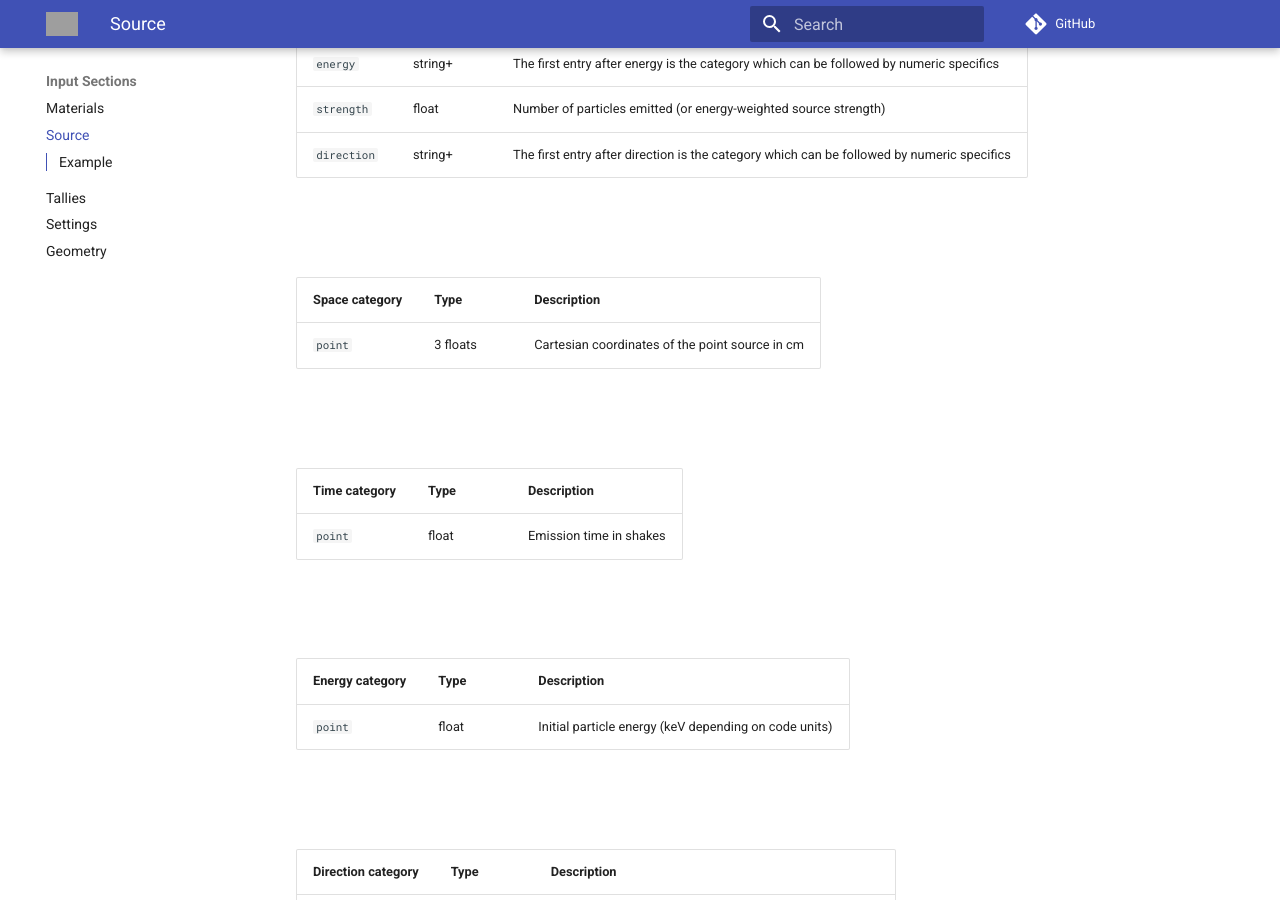
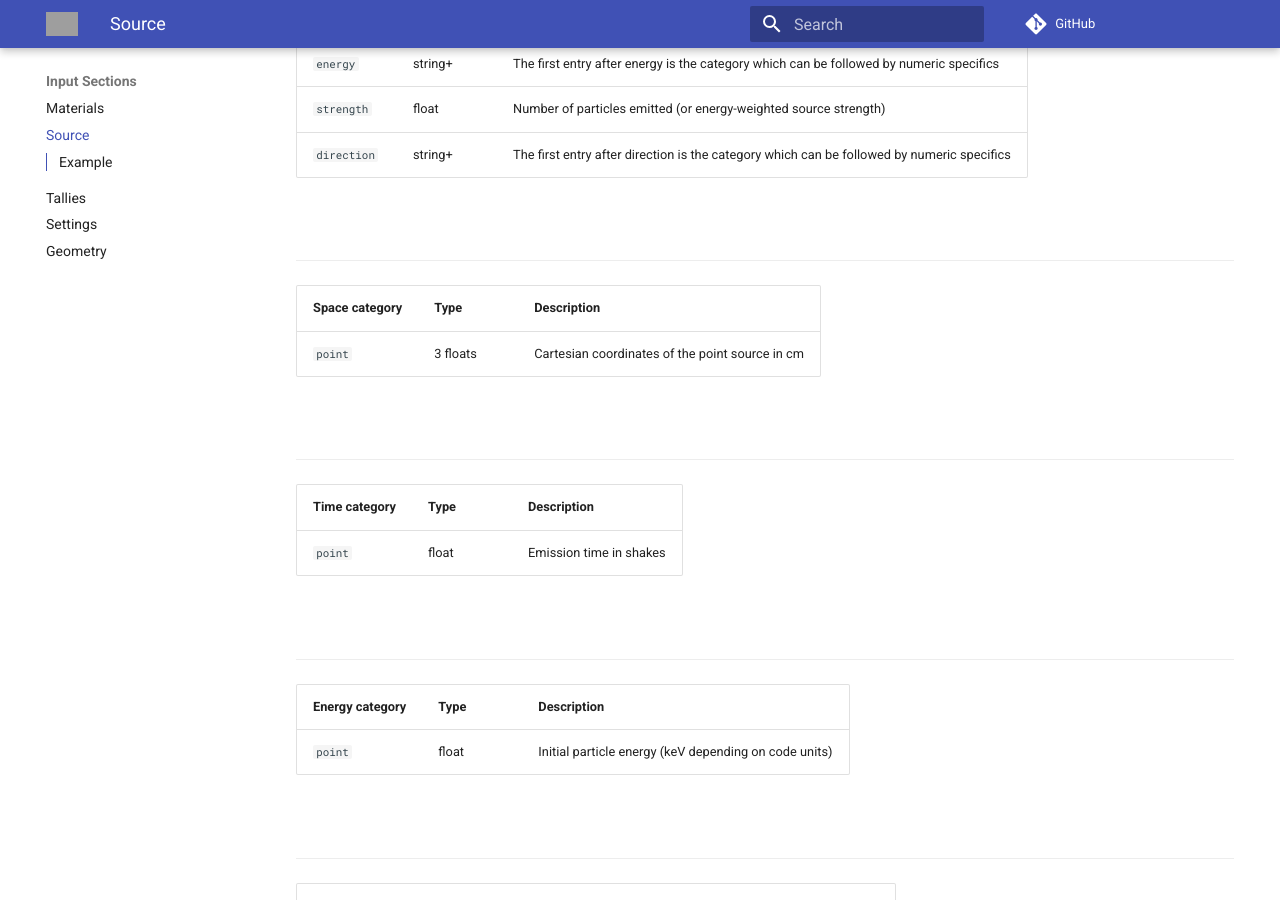
Before and after one commit to northroj/test_0D_cp, an MkDocs documentation site: the page built from docs/source.md, in a window 1280 px wide and 900 px high, scrolled down 436 px. Built offline with MkDocs 1.6.1 and Material for MkDocs 9.7.7, drawn with Linux system fonts in a browser that asks for light colours; comment, search, counter and statistics services are not loaded; grey boxes are pictures that could not be loaded.

Commit message:
fixing docs

```diff
--- a/docs/source.md
+++ b/docs/source.md
@@ -11,31 +11,40 @@ Defines the initial particle source conditions for the simulation. Currently, on
 | `strength` | float | Number of particles emitted (or energy-weighted source strength) |
 | `direction` | string+ | The first entry after direction is the category which can be followed by numeric specifics |
 
- <br/><br/>
+<br>
+
+---
 
 | Space category | Type | Description |
 |--------|------|-------------|
 | `point` | 3 floats | Cartesian coordinates of the point source in cm |
 
- <br/><br/>
+<br>
+
+---
 
 | Time category | Type | Description |
 |--------|------|-------------|
 | `point` | float | Emission time in shakes |
 
- <br/><br/>
+<br>
+
+---
 
 | Energy category | Type | Description |
 |--------|------|-------------|
 | `point` | float | Initial particle energy (keV depending on code units) |
 
- <br/><br/>
+<br>
+
+---
 
 | Direction category | Type | Description |
 |--------|------|-------------|
 | `isotropic` | N/A | No subsequent tokens |
 | `beam` | 3 floats | An x,y,z unit vector for the direction (normalized internally) |
 
+<br>
 
 ---
 
```
Also changed, not shown: docs/tallies.md (+11 -4 lines).
